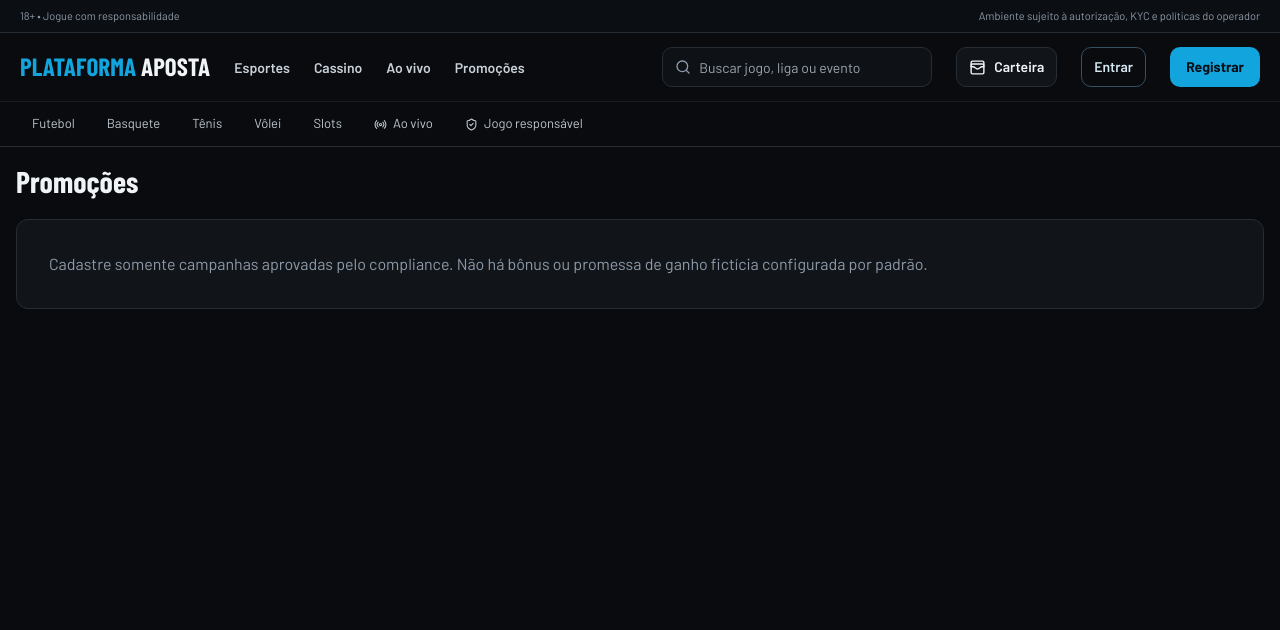
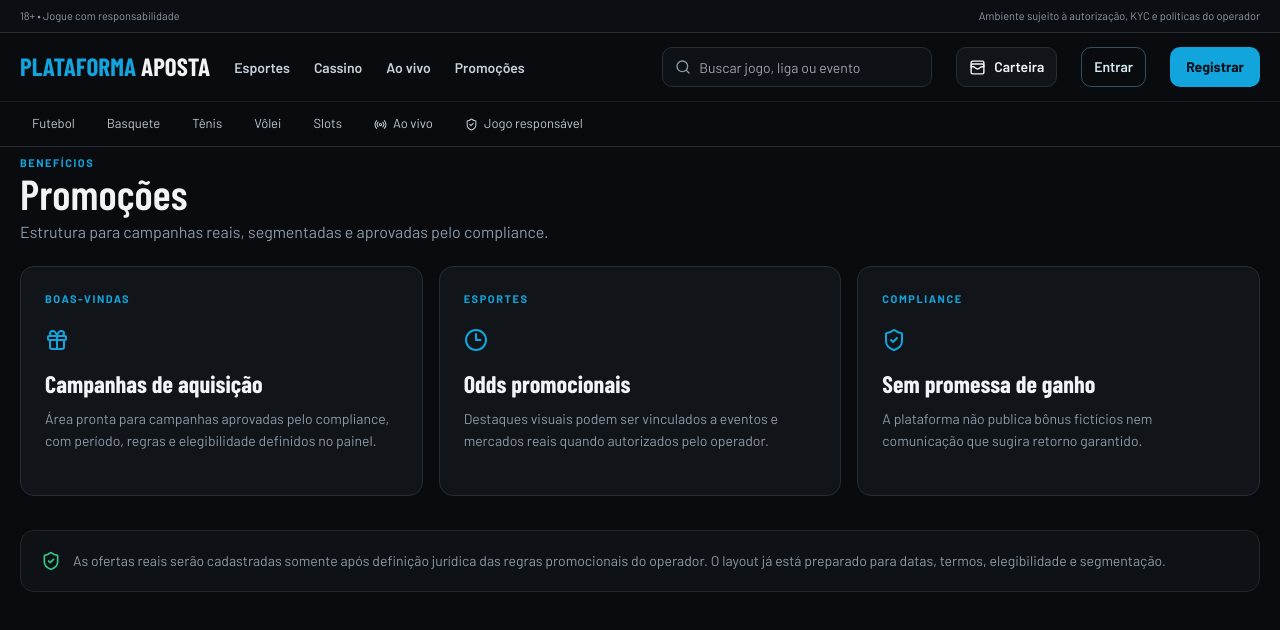
Before and after one commit to RuanMarcos38/PLATAFORMA-APOSTA, a Next.js app in the folder production/web/: page /promotions in a window 1280 px wide. Shown: the top 630 px of the page. Built offline with nearby package versions, Linux system fonts and the light colour scheme.

Commit message:
V6: promoções com identidade editorial real

```diff
--- a/production/web/app/promotions/page.tsx
+++ b/production/web/app/promotions/page.tsx
@@ -1 +1,3 @@
-import Header from '../../components/Header';import BottomNav from '../../components/BottomNav';export default function Promotions(){return <main className="min-h-screen pb-20"><Header/><section className="max-w-[1500px] mx-auto p-4"><h1 className="text-3xl font-black">Promoções</h1><div className="mt-5 bg-panel border border-line rounded-xl p-8 text-muted">Cadastre somente campanhas aprovadas pelo compliance. Não há bônus ou promessa de ganho fictícia configurada por padrão.</div></section><BottomNav/></main>}
+import Header from '../../components/Header';import BottomNav from '../../components/BottomNav';import{Gift,ShieldCheck,Clock3}from'lucide-react';
+const cards=[{k:'Boas-vindas',t:'Campanhas de aquisição',d:'Área pronta para campanhas aprovadas pelo compliance, com período, regras e elegibilidade definidos no painel.',icon:Gift},{k:'Esportes',t:'Odds promocionais',d:'Destaques visuais podem ser vinculados a eventos e mercados reais quando autorizados pelo operador.',icon:Clock3},{k:'Compliance',t:'Sem promessa de ganho',d:'A plataforma não publica bônus fictícios nem comunicação que sugira retorno garantido.',icon:ShieldCheck}];
+export default function Promotions(){return <main className="min-h-screen pb-20 lg:pb-0"><Header/><div className="app-shell py-5"><div className="page-head"><div><div className="eyebrow">Benefícios</div><h1>Promoções</h1><p>Estrutura para campanhas reais, segmentadas e aprovadas pelo compliance.</p></div></div><section className="grid md:grid-cols-3 gap-4">{cards.map(({k,t,d,icon:Icon})=><article key={k} className="panel p-6 min-h-[230px] flex flex-col"><div className="eyebrow">{k}</div><Icon className="text-brand mt-5"/><h2 className="text-2xl font-bold mt-4">{t}</h2><p className="text-sm text-muted mt-2 leading-relaxed">{d}</p></article>)}</section><section className="section-gap soft-panel p-5 flex gap-3"><ShieldCheck size={20} className="text-green shrink-0"/><p className="text-sm text-muted">As ofertas reais serão cadastradas somente após definição jurídica das regras promocionais do operador. O layout já está preparado para datas, termos, elegibilidade e segmentação.</p></section></div><BottomNav/></main>}
```
